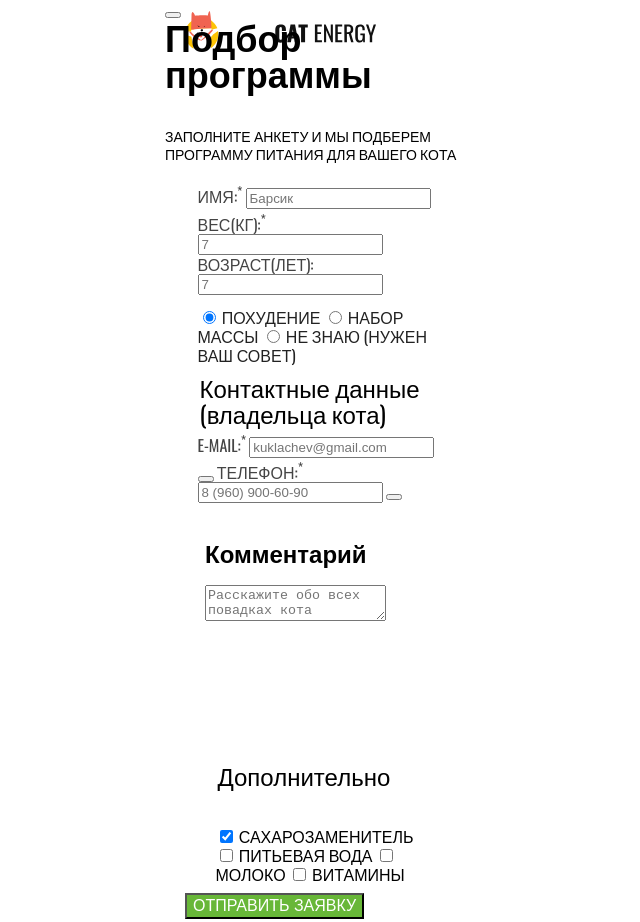
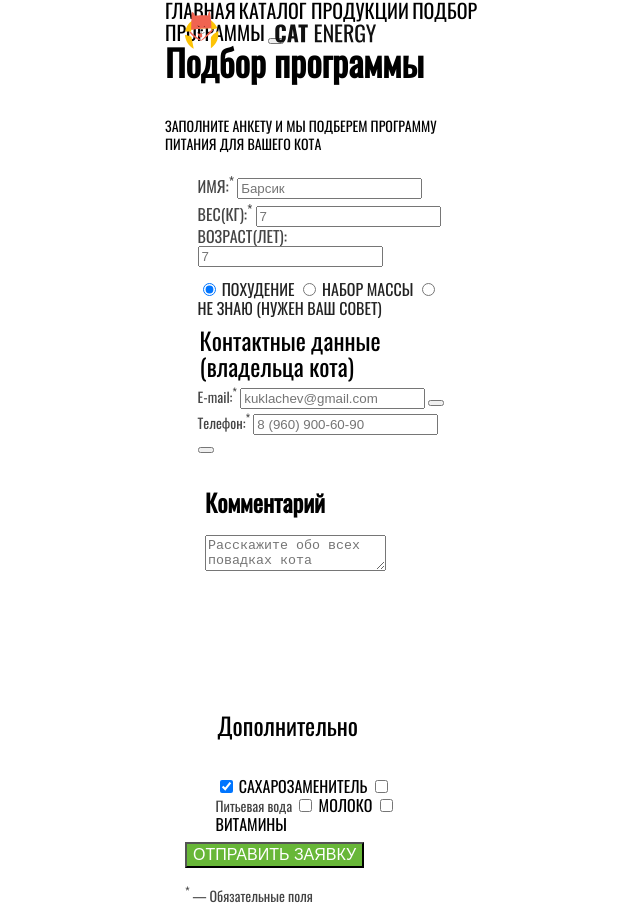
Before and after one commit to Lampard190/1459841-cat-energy-20, a website: page source/form.html in a window 1280 px wide. Shown: the top 922 px of the page, without its empty margins (315-955 px from the left). Drawn offline with nearby package versions, Linux system fonts and the light colour scheme; files that its build step writes are made by us from their sources.

Commit message:
Исправлены замечания

```diff
--- a/source/form.html
+++ b/source/form.html
@@ -3,7 +3,6 @@
   <head>
     <meta charset="utf-8">
     <title>HTML Academy: Кэт энерджи</title>
-    <link href="https://fonts.googleapis.com/css2?family=Oswald&display=swap" rel="stylesheet">
     <link href="css/style.css" rel="stylesheet">
   </head>
   <body class="page-body">
@@ -12,6 +11,9 @@
         <img src="img/logo-mobile.svg" width="191" height="38" alt="Логотип cat energy (кот и текст)">
       </a>
       <nav class="main-nav">
+        <a class="main-nav__ahead" href="index.html" title="На главную">Главная</a>
+        <a class="main-nav__catalog" href="catalog.html" title="Каталог продукции">Каталог продукции</a>
+        <a class="main-nav__program" href="form.html" title="Подбор программы">Подбор программы</a>
         <button class="main-nav__toggle" type="button"><span class="visually-hidden">Меню</span></button>
       </nav>
     </header>
@@ -31,18 +33,18 @@
         <fieldset class="programs">
           <legend><span class="visually-hidden">Вид программы</span></legend>
             <input type="radio" name="thin" id="cat-thin" value="Похудение" checked>
-            <label for="cat-thin">Похудение</label>
+            <label class="programs__thin" for="cat-thin">Похудение</label>
             <input type="radio" name="increase" id="cat-increase" value="Набор массы">
-            <label for="cat-increase">Набор массы</label>
+            <label class="programs__increase" for="cat-increase">Набор массы</label>
             <input type="radio" name="not-known" id="cat-not-known" value="Не знаю">
-            <label for="cat-not-known">Не знаю (нужен ваш совет)</label>
+            <label class="programs__not-known" for="cat-not-known">Не знаю (нужен ваш совет)</label>
         </fieldset>
         <fieldset class="owner-data">
-          <legend>Контактные данные (владельца кота)</legend>
-            <label for="owner-email">E-mail:<sup>*</sup></label>
+          <legend class="owner-data__title">Контактные данные (владельца кота)</legend>
+            <label for="owner-data__email">E-mail:<sup>*</sup></label>
             <input class="owner-data__input owner-data__input--active" type="email" name="email" id="owner-email" placeholder="kuklachev@gmail.com" required>
             <button class="owner-data__button owner-data__button--active" type="button"><span class="visually-hidden">Иконка почты</span></button>
-            <label for="owner-telephone">Телефон:<sup>*</sup></label>
+            <label for="owner-data__phone">Телефон:<sup>*</sup></label>
             <input class="owner-data__input owner-data__input--active" type="tel" name="telephone" id="owner-telephone" placeholder="8 (960) 900-60-90" required>
             <button class="owner-data__button owner-data__button--active" type="button"><span class="visually-hidden">Иконка телефона</span></button>
           </fieldset>
@@ -53,13 +55,13 @@
           <fieldset class="additionally">
             <legend class="additionally__header">Дополнительно</legend>
               <input type="checkbox" name="sugar-sub" id="cat-sugar-sub" checked>
-              <label for="cat-sugar-sub">Сахарозаменитель</label>
+              <label class="additionally__sugar-sub" for="cat-sugar-sub">Сахарозаменитель</label>
               <input type="checkbox" name="water" id="cat-water">
-              <label for="cat-water">Питьевая вода</label>
+              <label class="additioally__water" for="cat-water">Питьевая вода</label>
               <input type="checkbox" name="milk" id="cat-milk">
-              <label for="cat-milk">Молоко</label>
+              <label class="additionally__milk" for="cat-milk">Молоко</label>
               <input type="checkbox" name="vitamins" id="cat-vitamins">
-              <label for="cat-vitamins">Витамины</label>
+              <label class="additionally__vitamins" for="cat-vitamins">Витамины</label>
           </fieldset>
           <button class="page-main__send" type="submit" value="Отправить заявку">Отправить заявку</button>
           <p class="page-main__text"><sup>*</sup> &mdash; Обязательные поля</p>
--- a/source/sass/blocks/action.scss
+++ b/source/sass/blocks/action.scss
@@ -15,6 +15,8 @@
 
 .action__list {
   list-style: none;
+  margin: 0;
+  padding: 0;
   margin-bottom: 42px;
 }
 
--- a/source/sass/blocks/additionally.scss
+++ b/source/sass/blocks/additionally.scss
@@ -13,7 +13,10 @@
   margin-bottom: 34px;
 }
 
-.additionally label {
+.additionally__sugar-sub,
+.additionally__water,
+.additionally__milk,
+.additionally__vitamins {
   color: $black;
   text-transform: uppercase;
   font-size: 16px;
--- a/source/sass/blocks/card.scss
+++ b/source/sass/blocks/card.scss
@@ -14,10 +14,12 @@
   text-transform: uppercase;
   font-size: 16px;
   line-height: 20px;
+  @include alink;
 }
 
 .card__buy {
   color: $white;
   background-color: $basic-green;
   padding: 1px 48px;
+  @include alink;
 }
--- a/source/sass/blocks/cat-data.scss
+++ b/source/sass/blocks/cat-data.scss
@@ -1,9 +1,5 @@
 .cat-data {
   border: none;
-}
-
-.cat-data span {
-  @include visually-hidden;
 }
 
 .cat-data__name,
--- a/source/sass/blocks/main-nav.scss
+++ b/source/sass/blocks/main-nav.scss
@@ -1,3 +1,11 @@
-.main-nav__toggle span {
-  @include visually-hidden;
+.main-nav__ahead,
+.main-nav__catalog,
+.main-nav__program {
+  font-size: 20px;
+  line-height: 20px;
+  font-weight: 500px;
+  text-transform: uppercase;
+  color: $black;
+  text-align: center;
+  @include alink;
 }
--- a/source/sass/blocks/more-goods.scss
+++ b/source/sass/blocks/more-goods.scss
@@ -28,8 +28,5 @@
   text-align: center;
   width: 279px;
   background-color: $basic-grey;
+  @include alink;
 }
-
-.more-goods img {
-  margin: 0 auto;
-}
--- a/source/sass/blocks/other-goods.scss
+++ b/source/sass/blocks/other-goods.scss
@@ -37,4 +37,5 @@
   background-color: $basic-green;
   font-size: 16px;
   text-align: center;
+  @include alink;
 }
--- a/source/sass/blocks/owner-data.scss
+++ b/source/sass/blocks/owner-data.scss
@@ -2,21 +2,18 @@
   border: none;
 }
 
-.owner-data legend {
+.owner-data__title {
   color: $black;
   font-size: 24px;
   line-height: 26px;
   text-align: left;
 }
 
-.owner-data label {
+.owner-data__email,
+.owner-data__phone {
   color: $special_dark-grey;
   font-size: 16px;
   line-height: 18px;
   text-transform: uppercase;
   text-align: left;
 }
-
-.owner-data span {
-  @include visually-hidden;
-}
--- a/source/sass/blocks/page-footer.scss
+++ b/source/sass/blocks/page-footer.scss
@@ -5,11 +5,6 @@
   margin-left: 20px;
   margin-right: 20px;
   margin-bottom: 22px;
-}
-
-.page-footer span,
-.page-footer h2 {
-  @include visually-hidden;
 }
 
 .page-footer__logo {
--- a/source/sass/blocks/page-header.scss
+++ b/source/sass/blocks/page-header.scss
@@ -12,7 +12,3 @@
   margin-left: 20px;
   margin-right: 20px;
 }
-
-.page-header__logo span {
-  @include visually-hidden;
-}
--- a/source/sass/blocks/page.scss
+++ b/source/sass/blocks/page.scss
@@ -3,7 +3,3 @@
   width: 320px;
   margin: 0 auto;
 }
-
-.page a {
-  @include alink;
-}
--- a/source/sass/blocks/prog.scss
+++ b/source/sass/blocks/prog.scss
@@ -1,7 +1,7 @@
 .prog {
   background-image: url("../img/index-background-mobile@1x.jpg"), url("../img/index-can-mobile@1x.jpg");
   background-repeat: no-repeat, no-repeat;
-  background-size: cover, contain;
+  background-size: contain, contain;
   background-color: $basic-green;
   margin-top: 27px;
 }
@@ -30,4 +30,5 @@
   background-color: $basic-green;
   text-align: center;
   text-transform: uppercase;
+  @include alink;
 }
--- a/source/sass/blocks/programs.scss
+++ b/source/sass/blocks/programs.scss
@@ -2,11 +2,9 @@
   border: none;
 }
 
-.programs span {
-  @include visually-hidden;
-}
-
-.programs label {
+.programs__thin,
+.programs__increase,
+.programs__not-known {
   color: $special_dark-grey-2;
   text-transform: uppercase;
   font-size: 16px;
--- a/source/sass/blocks/slim-pro.scss
+++ b/source/sass/blocks/slim-pro.scss
@@ -32,4 +32,5 @@
   margin-left: 19px;
   margin-bottom: 22px;
   text-transform: uppercase;
+  @include alink;
 }
--- /dev/null
+++ b/source/sass/global.scss
@@ -0,0 +1,25 @@
+@tablet-width: 768px;
+@desktop-width: 1300px;
+@mobile-width: 320px;
+
+@font-face {
+  font-family: "Oswald";
+  src: url("../fonts/oswaldregular.woff2") format("woff2"),
+        url("../fonts/oswaldregular.woff") format("woff");
+  font-weight: 400;
+  font-style: normal;
+  font-display: swap;
+}
+
+.img {
+  max-width: 100%;
+  height: auto;
+}
+
+.visually-hidden {
+  position: absolute;
+  clip: rect(0 0 0 0);
+  width: 1px;
+  height: 1px;
+  margin: -1px;
+}
--- a/source/sass/mixins.scss
+++ b/source/sass/mixins.scss
@@ -1,11 +1,3 @@
-@mixin visually-hidden {
-  position: absolute;
-  clip: rect(0 0 0 0);
-  width: 1px;
-  height: 1px;
-  margin: -1px;
-}
-
 @mixin alink {
   text-decoration: none;
 }
--- a/source/sass/style.scss
+++ b/source/sass/style.scss
@@ -1,3 +1,4 @@
+@import "global.scss";
 @import "variables.scss";
 @import "mixins.scss";
 @import "blocks/action.scss";
```
Also changed, not shown: source/catalog.html (+3 -1 lines), source/index.html (+3 -1 lines).
